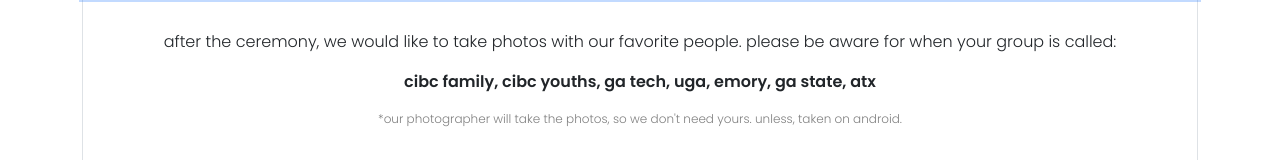
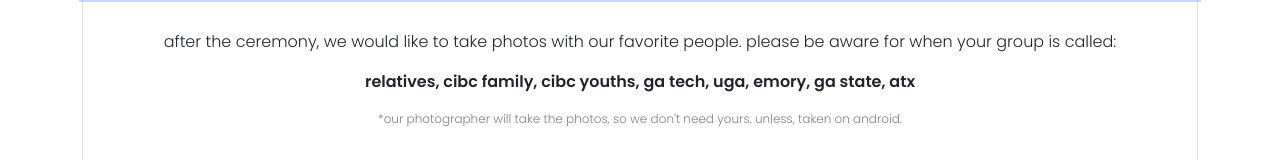
Before and after one commit to ssolomero/solo-no-more, an Angular app: page /activities in a window 1280 px wide. Both pictures are taken after a click on the button "group photos". Shown: the part 365-525 px from the top of the page. Built offline with nearby package versions, Linux system fonts and the light colour scheme; a web font is replaced by a local one.

Commit message:
group photo update

```diff
--- a/src/app/activities/activities.component.html
+++ b/src/app/activities/activities.component.html
@@ -60,7 +60,7 @@
             for when your group is called:
           </div>
           <div class="my-3">
-            <strong>cibc family, cibc youths, ga tech, uga, emory, ga state, atx</strong>
+            <strong>relatives, cibc family, cibc youths, ga tech, uga, emory, ga state, atx</strong>
           </div>
           <div class="description my-3">
             *our photographer will take the photos, so we don't need yours. unless, taken on android.
```
